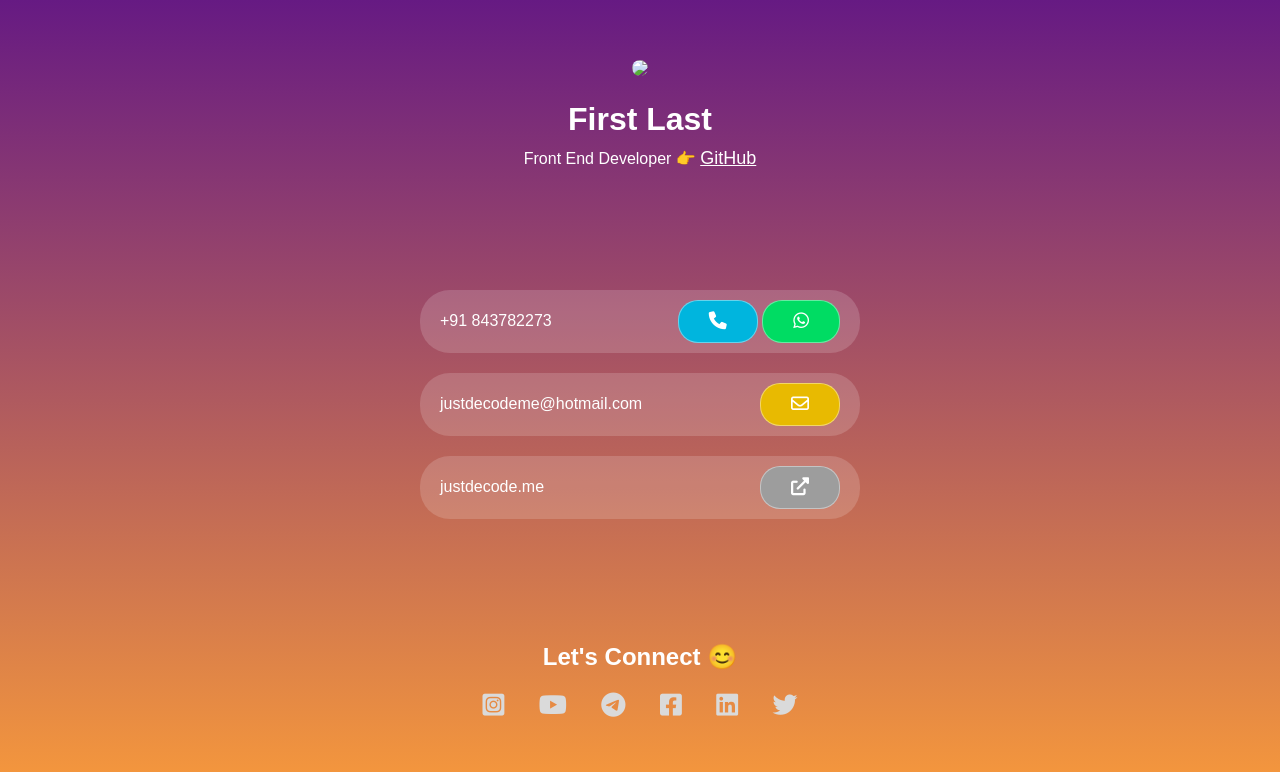
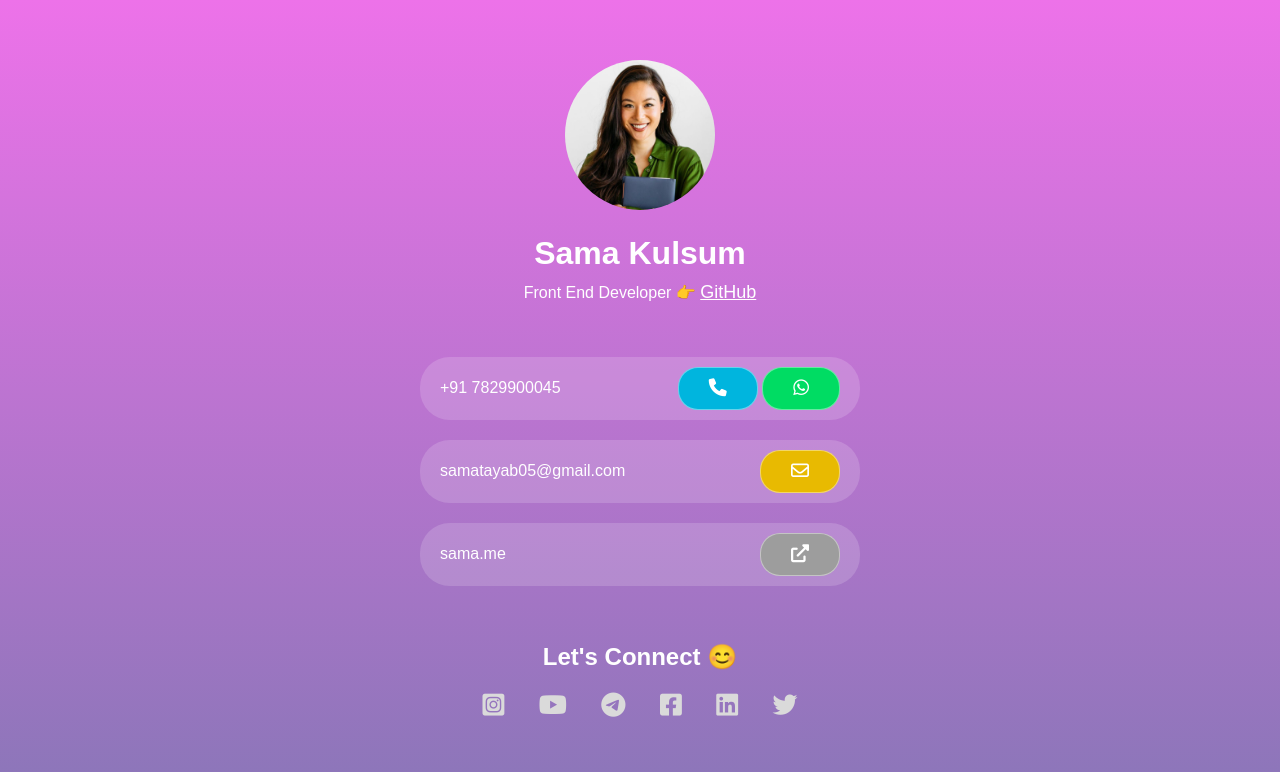
Before and after one commit to samakulsum/connect, a plain HTML site: page index.html in a window 1280 px wide. Drawn offline with Linux system fonts and the light colour scheme.

Commit message:
updated with my content

```diff
--- a/index.html
+++ b/index.html
@@ -5,7 +5,7 @@
         <meta charset="UTF-8" />
         <meta http-equiv="X-UA-Compatible" content="IE=edge" />
         <meta name="viewport" content="width=device-width, initial-scale=1.0" />
-        <title>xyz - Digital Card</title>
+        <title>Sama - Digital Card</title>
         <link rel="stylesheet" href="https://cdnjs.cloudflare.com/ajax/libs/font-awesome/6.0.0-beta2/css/all.min.css" />
         <link rel="stylesheet" href="style.css" />
     </head>
@@ -15,31 +15,31 @@
 
             <!-- profile -->
             <div class="profile">
-                <img src="logo.png" />
-                <h1>First Last</h1>
+                <img src="profilepic.jpg" />
+                <h1>Sama Kulsum</h1>
                 <p>
-                    Front End Developer 👉 <a href="https://github.com/" target="_blank">GitHub</a>
+                    Front End Developer 👉 <a href="https://github.com/samakulsum" target="_blank">GitHub</a>
                 </p>
             </div>
 
             <!-- contact -->
             <div class="contact">
                 <div class="row">
-                    <div class="left">+91 843782273</div>
+                    <div class="left">+91 7829900045</div>
                     <div class="right">
-                        <a class="phone" href="tel:+91 8437892273"><i class="fas fa-phone"></i></a>
-                        <a class="whatsapp" href="https://wa.me/+918437892273" target="_blank"><i
+                        <a class="phone" href="tel:+91 7829900045"><i class="fas fa-phone"></i></a>
+                        <a class="whatsapp" href="https://wa.me/+917829900045" target="_blank"><i
                                 class="fab fa-whatsapp"></i></a>
                     </div>
                 </div>
                 <div class="row">
-                    <div class="left">justdecodeme@hotmail.com</div>
+                    <div class="left">samatayab05@gmail.com</div>
                     <div class="right">
-                        <a class="mail" href="mailto:justdecodeme@hotmail.com"><i class="far fa-envelope"></i></a>
+                        <a class="mail" href="mailto:samatayab05@gmail.com"><i class="far fa-envelope"></i></a>
                     </div>
                 </div>
                 <div class="row">
-                    <div class="left">justdecode.me</div>
+                    <div class="left">sama.me</div>
                     <div class="right">
                         <a class="website" href="https://justdecode.me" target="_blank"><i
                                 class="fas fa-external-link-alt"></i></a>
--- a/style.css
+++ b/style.css
@@ -4,7 +4,7 @@ body {
 }
 
 .wrapper {
-	background-image: linear-gradient(#661a83, #f89a3b);
+	background-image: linear-gradient(#ed72e9, #8a76b8);
 	min-height: 100vh;
 	text-align: center;
 	padding: 60px 20px 80px;
```
Also changed, not shown: profilepic.jpg (added).
